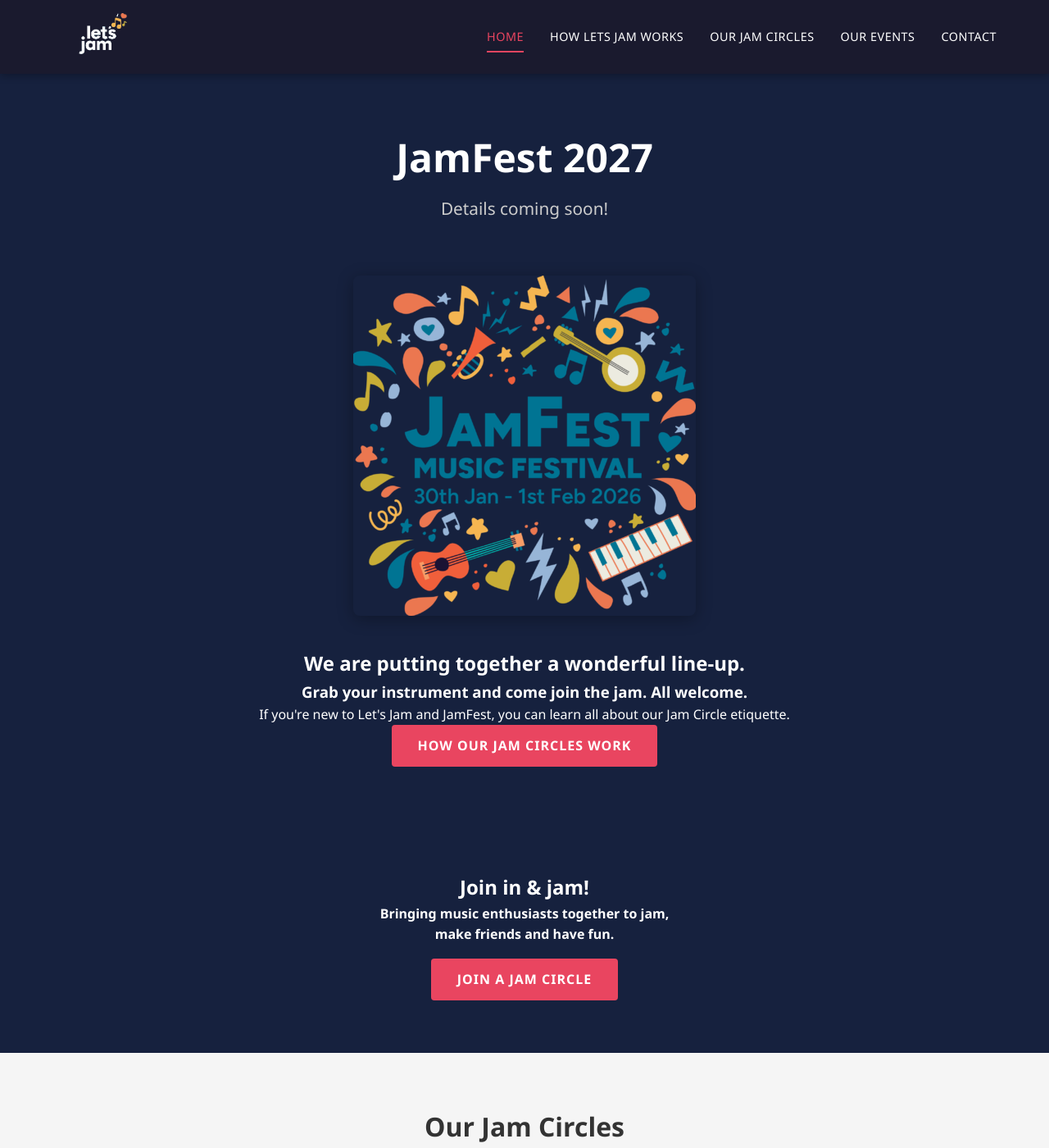
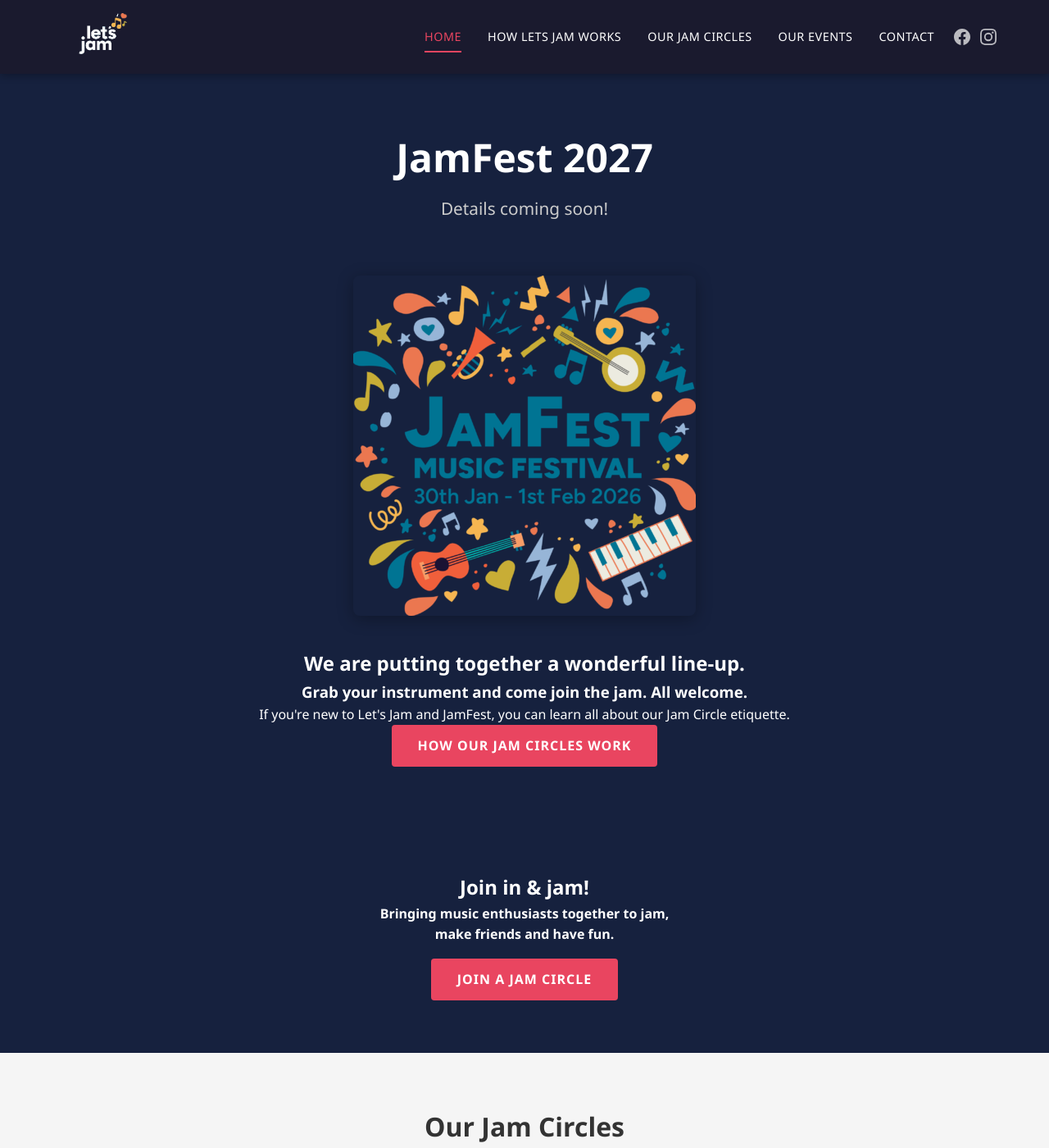
Before and after one commit to seanmcgrath42/letsjam.org, a Jekyll site: the page built from index.html, in a window 1280 px wide and 1400 px high. Shown: the whole window at 82% size. Built offline with Jekyll 4.4.1, drawn with Linux system fonts in a browser that asks for light colours.

Commit message:
Add Facebook and Instagram social links to header and footer
Co-Authored-By: Claude Opus 4.6 <noreply@anthropic.com>

```diff
--- a/_includes/footer.html
+++ b/_includes/footer.html
@@ -10,6 +10,14 @@
     </div>
     <div class="footer-social">
       <h3>Follow Us</h3>
+      <div class="social-icons">
+        <a href="https://www.facebook.com/letsjamhq" target="_blank" rel="noopener" aria-label="Facebook">
+          <svg viewBox="0 0 24 24" fill="currentColor" width="22" height="22"><path d="M24 12.073c0-6.627-5.373-12-12-12s-12 5.373-12 12c0 5.99 4.388 10.954 10.125 11.854v-8.385H7.078v-3.47h3.047V9.43c0-3.007 1.792-4.669 4.533-4.669 1.312 0 2.686.235 2.686.235v2.953H15.83c-1.491 0-1.956.925-1.956 1.874v2.25h3.328l-.532 3.47h-2.796v8.385C19.612 23.027 24 18.062 24 12.073z"/></svg>
+        </a>
+        <a href="https://www.instagram.com/letsjamhq/" target="_blank" rel="noopener" aria-label="Instagram">
+          <svg viewBox="0 0 24 24" fill="currentColor" width="22" height="22"><path d="M12 2.163c3.204 0 3.584.012 4.85.07 3.252.148 4.771 1.691 4.919 4.919.058 1.265.069 1.645.069 4.849 0 3.205-.012 3.584-.069 4.849-.149 3.225-1.664 4.771-4.919 4.919-1.266.058-1.644.07-4.85.07-3.204 0-3.584-.012-4.849-.07-3.26-.149-4.771-1.699-4.919-4.92-.058-1.265-.07-1.644-.07-4.849 0-3.204.013-3.583.07-4.849.149-3.227 1.664-4.771 4.919-4.919 1.266-.057 1.645-.069 4.849-.069zM12 0C8.741 0 8.333.014 7.053.072 2.695.272.273 2.69.073 7.052.014 8.333 0 8.741 0 12c0 3.259.014 3.668.072 4.948.2 4.358 2.618 6.78 6.98 6.98C8.333 23.986 8.741 24 12 24c3.259 0 3.668-.014 4.948-.072 4.354-.2 6.782-2.618 6.979-6.98.059-1.28.073-1.689.073-4.948 0-3.259-.014-3.667-.072-4.947-.196-4.354-2.617-6.78-6.979-6.98C15.668.014 15.259 0 12 0zm0 5.838a6.162 6.162 0 100 12.324 6.162 6.162 0 000-12.324zM12 16a4 4 0 110-8 4 4 0 010 8zm6.406-11.845a1.44 1.44 0 100 2.881 1.44 1.44 0 000-2.881z"/></svg>
+        </a>
+      </div>
       <p><a href="mailto:{{ site.email }}">{{ site.email }}</a></p>
     </div>
     <div class="footer-logo">
--- a/_includes/header.html
+++ b/_includes/header.html
@@ -10,6 +10,14 @@
         <li><a href="{{ link.url | relative_url }}" {% if page.url == link.url %}class="active"{% endif %}>{{ link.title }}</a></li>
         {% endfor %}
       </ul>
+      <div class="social-icons">
+        <a href="https://www.facebook.com/letsjamhq" target="_blank" rel="noopener" aria-label="Facebook">
+          <svg viewBox="0 0 24 24" fill="currentColor" width="20" height="20"><path d="M24 12.073c0-6.627-5.373-12-12-12s-12 5.373-12 12c0 5.99 4.388 10.954 10.125 11.854v-8.385H7.078v-3.47h3.047V9.43c0-3.007 1.792-4.669 4.533-4.669 1.312 0 2.686.235 2.686.235v2.953H15.83c-1.491 0-1.956.925-1.956 1.874v2.25h3.328l-.532 3.47h-2.796v8.385C19.612 23.027 24 18.062 24 12.073z"/></svg>
+        </a>
+        <a href="https://www.instagram.com/letsjamhq/" target="_blank" rel="noopener" aria-label="Instagram">
+          <svg viewBox="0 0 24 24" fill="currentColor" width="20" height="20"><path d="M12 2.163c3.204 0 3.584.012 4.85.07 3.252.148 4.771 1.691 4.919 4.919.058 1.265.069 1.645.069 4.849 0 3.205-.012 3.584-.069 4.849-.149 3.225-1.664 4.771-4.919 4.919-1.266.058-1.644.07-4.85.07-3.204 0-3.584-.012-4.849-.07-3.26-.149-4.771-1.699-4.919-4.92-.058-1.265-.07-1.644-.07-4.849 0-3.204.013-3.583.07-4.849.149-3.227 1.664-4.771 4.919-4.919 1.266-.057 1.645-.069 4.849-.069zM12 0C8.741 0 8.333.014 7.053.072 2.695.272.273 2.69.073 7.052.014 8.333 0 8.741 0 12c0 3.259.014 3.668.072 4.948.2 4.358 2.618 6.78 6.98 6.98C8.333 23.986 8.741 24 12 24c3.259 0 3.668-.014 4.948-.072 4.354-.2 6.782-2.618 6.979-6.98.059-1.28.073-1.689.073-4.948 0-3.259-.014-3.667-.072-4.947-.196-4.354-2.617-6.78-6.979-6.98C15.668.014 15.259 0 12 0zm0 5.838a6.162 6.162 0 100 12.324 6.162 6.162 0 000-12.324zM12 16a4 4 0 110-8 4 4 0 010 8zm6.406-11.845a1.44 1.44 0 100 2.881 1.44 1.44 0 000-2.881z"/></svg>
+        </a>
+      </div>
     </nav>
   </div>
 </header>
--- a/assets/css/style.css
+++ b/assets/css/style.css
@@ -93,6 +93,42 @@ img {
 .site-nav .nav-links a.active {
   color: var(--color-accent);
   border-bottom-color: var(--color-accent);
+}
+
+.social-icons {
+  display: flex;
+  gap: 0.75rem;
+  align-items: center;
+}
+
+.social-icons a {
+  color: var(--color-text-light);
+  transition: color 0.2s;
+  display: flex;
+}
+
+.social-icons a:hover {
+  color: var(--color-light);
+}
+
+.site-header .social-icons {
+  margin-left: 1.5rem;
+  flex-shrink: 0;
+}
+
+.site-nav {
+  display: flex;
+  align-items: center;
+}
+
+.site-header .social-icons a {
+  color: var(--color-light);
+  opacity: 0.7;
+}
+
+.site-header .social-icons a:hover {
+  opacity: 1;
+  color: var(--color-accent);
 }
 
 .nav-toggle {
```
